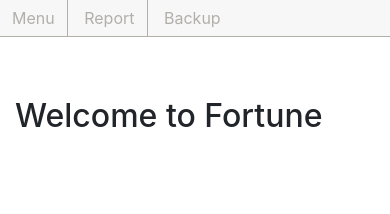
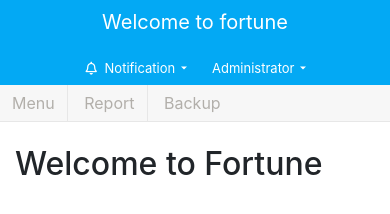
Before and after one commit to mdsowrov2020/fortune_erp, a plain HTML site: page index.html in a window 390 px wide. Drawn offline with Linux system fonts and the light colour scheme.

Commit message:
top header added

```diff
--- a/css/style.css
+++ b/css/style.css
@@ -20,10 +20,43 @@ a {
   z-index: 99;
 }
 .sidebar_header a img {
-  height: 85px;
-  width: 175px;
+  height: 45px;
+  width: 80px;
 }
-
+.top_header_part {
+  height: 45px;
+  width: 100%;
+  padding: 0 27px;
+  background-color: #03a9f4;
+  line-height: 45px;
+}
+.top_header_left {
+  float: left;
+  width: 50%;
+}
+.top_header_left p {
+  font-size: 22px;
+  color: #fff;
+}
+.top_header_right {
+  float: right;
+  width: 50%;
+  text-align: right;
+}
+.dropdown-menu {
+  margin-right: 60px !important;
+}
+.top_header_right ul li {
+  display: inline-block;
+  margin-right: 10px;
+}
+.top_header_right .dropdown button {
+  color: #fff !important;
+  box-shadow: none !important;
+  border: none !important;
+  outline: none !important;
+  font-size: 18px !important;
+}
 #sidebar {
   min-width: 250px;
   max-width: 250px;
@@ -87,14 +120,15 @@ ul ul a {
 .custom_nav_header {
   background-color: #f7f7f7;
   padding: 0 !important;
-  border-bottom: 1px solid #b2afaa;
+  border-bottom: 1px solid #e7e7e7;
+  width: 100%;
 }
 .nav_btn_body {
   padding-bottom: 0px !important;
 }
 .nav_btn_body ul li {
   display: inline-block;
-  border-right: 1px solid #b2afaa;
+  border-right: 1px solid #e7e7e7;
 }
 .nav_btn_body ul {
   margin-bottom: 0px !important;
@@ -222,8 +256,8 @@ ul ul a {
     display: block;
     position: absolute;
     height: 32px;
-    top: 0;
-    right: 0;
+    top: 1%;
+    right: 5px;
     background-color: red;
     width: 80px;
     text-align: center;
@@ -237,9 +271,8 @@ ul ul a {
   }
   #sidebar {
     position: fixed;
-    z-index: 99;
+    z-index: 100;
     margin-left: -250px;
-    padding-top: 50px;
   }
   #sidebar.active {
     margin-left: 0;
@@ -248,6 +281,16 @@ ul ul a {
     left: 0;
     height: 100%;
     width: 100%;
+  }
+  .sidebar_clock {
+    height: 45px;
+    line-height: 45px;
+    width: 100% !important;
+    padding: 0px 0px !important;
+    border-bottom: 1px solid #057aae;
+    text-align: left;
+    background-color: transparent !important;
+    margin-left: 0px !important;
   }
 }
 
@@ -317,6 +360,38 @@ ul ul a {
   padding: 30px;
 }
 @media (max-width: 576px) {
+  .top_header_part {
+    height: 38%;
+    width: 100%;
+    padding: 0 5px;
+    line-height: 45px;
+    font-size: 10px !important;
+    padding-bottom: 10px;
+  }
+  .top_header_left {
+    width: 100%;
+    display: block;
+    /* height: 35px; */
+  }
+  .top_header_left p {
+    text-align: center;
+    font-size: 20px !important;
+    margin-bottom: 0px !important;
+  }
+  .top_header_right {
+    width: 100%;
+    float: unset;
+    display: block;
+    text-align: center;
+    /* height: 35px; */
+  }
+  .top_header_right .dropdown button {
+    color: #fff !important;
+    box-shadow: none !important;
+    border: none !important;
+    outline: none !important;
+    font-size: 13px !important;
+  }
   .custom_padding {
     padding: 15px;
   }
@@ -440,9 +515,12 @@ ul ul a {
 .sidebar_clock {
   height: 45px;
   line-height: 45px;
-  width: 100%;
+  width: 260px;
+  padding: 0 14px;
   border-bottom: 1px solid #057aae;
   text-align: left;
+  background-color: #0480b7;
+  margin-left: -16px;
 }
 
 .sidebar_clock p {
--- a/index.html
+++ b/index.html
@@ -104,10 +104,44 @@
 
     <!-- Content body part start -->
     <div class="main_content_body">
+        <div class="top_header_part">
+            <div class="top_header_left">
+                <p>Welcome to fortune</p>
+            </div>
+            <div class="top_header_right">
+                <ul>
+                    <li>
+                        <div class="dropdown">
+                            <button class="btn dropdown-toggle" type="button" id="dropdownMenuButton" data-toggle="dropdown" aria-haspopup="true" aria-expanded="false">
+                             <span class="mr-1"><i class="far fa-bell"></i></span> Notification
+                            </button>
+                            <div class="dropdown-menu" aria-labelledby="dropdownMenuButton">
+
+                            </div>
+                          </div>
+                    </li>
+                    <li>
+                        <div class="dropdown">
+                            <button class="btn dropdown-toggle" type="button" id="dropdownMenuButton" data-toggle="dropdown" aria-haspopup="true" aria-expanded="false">
+                              Administrator
+                            </button>
+                            <div class="dropdown-menu" aria-labelledby="dropdownMenuButton">
+                              <a class="dropdown-item" href="#">Profile</a>
+                              <a class="dropdown-item" href="#">Change Password</a>
+                              <a class="dropdown-item" href="#"><span class="mr-1"><i class="fas fa-power-off"></i></span>Logout</a>
+                            </div>
+                          </div>
+                    </li>
+                </ul>
+
+            </div>
+        </div>
+        <header class="content_main_header">
+
             <nav class="navbar navbar-expand-lg custom_nav_header py-0">
                 <div class="container-fluid">
                     <div class="row">
-                    <div class="col-md-12">
+                        <div class="col-md-12 my-0">
                             <div class="nav_btn_body">
                                 <ul>
                                     <li><a id="sidebarCollapse" class="btn btn-danger menu_btn" onclick="toggleSidebar()">
@@ -118,13 +152,13 @@
                                             </div>
                                             <span>Menu</span>
                                         </a></li>
-                                <li><a id="sidebarCollapse" class="btn btn-danger menu_btn" >
+                                    <li><a id="sidebarCollapse" class="btn btn-danger menu_btn">
                                             <div id="nav-icon1">
                                                 <i class="fas fa-clipboard-list"></i>
                                             </div>
                                             <span>Report</span>
                                         </a></li>
-                                <li><a id="sidebarCollapse" class="btn btn-danger menu_btn" >
+                                    <li><a id="sidebarCollapse" class="btn btn-danger menu_btn">
                                             <div id="nav-icon1">
                                                 <i class="fas fa-download"></i>
                                             </div>
@@ -137,6 +171,7 @@
                     </div>
                 </div>
             </nav>
+        </header>
         <section class="contents">
             <div class="container-fluid">
                 <div class="home_content">
```
Lines whose indentation alone changed are shown as unchanged.
